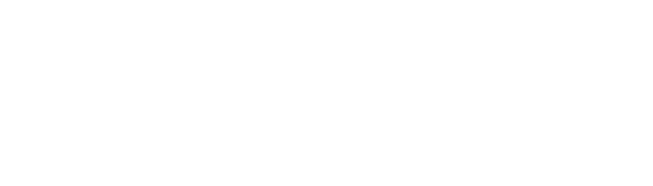
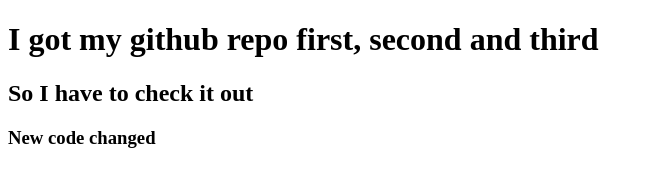
Before and after one commit to RahadArzu/my-third-repo, a plain HTML site: page index.html in a window 1280 px wide. Shown: the whole page, without its empty margins (0-653 px from the left). Drawn offline with Linux system fonts and the light colour scheme.

Commit message:
added header

```diff
--- a/index.html
+++ b/index.html
@@ -8,6 +8,9 @@
 
 </head>
 <body>
+    <h1>I got my github repo first, second and third </h1>
+    <h2> So I have to check it out </h2>
+    <h3>New code changed</h3>
 
 </body>
 </html>
```
